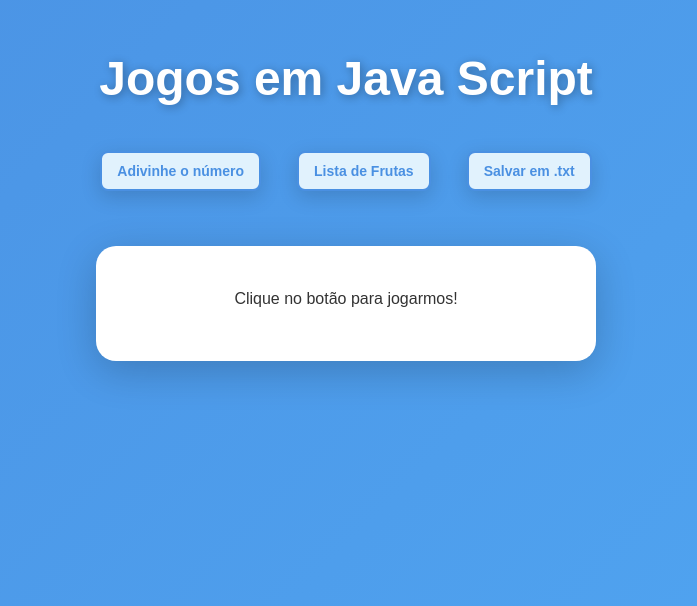
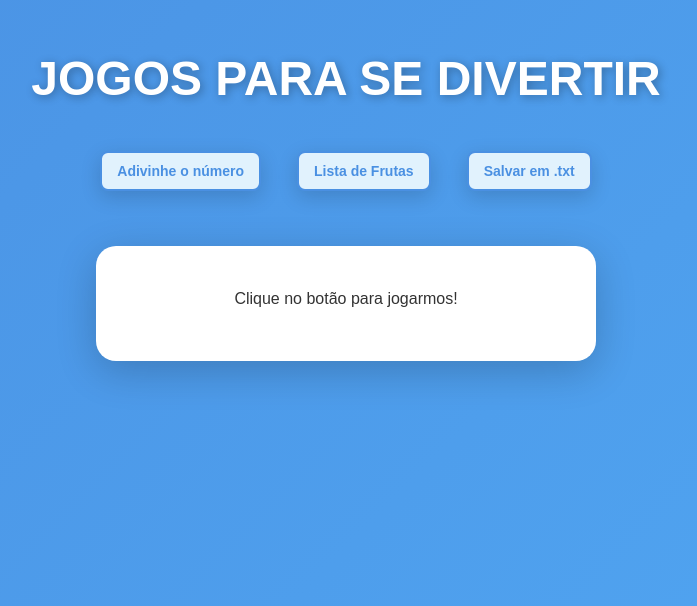
Before and after one commit to jooaaao35/TFINAL2, a plain HTML site: page index.html in a window 1280 px wide. Shown: the part 194-800 px from the top of the page, without its empty margins (294-991 px from the left). Drawn offline with Linux system fonts and the light colour scheme.

Commit message:
index.html

```diff
--- a/index.html
+++ b/index.html
@@ -8,7 +8,7 @@
   <script src="script.js" defer></script>
 </head>
 <body>
-  <h1>Jogos em Java Script</h1>
+  <h1>JOGOS PARA SE DIVERTIR</h1>
   <div class="botoes">
     <button onclick="jogo1()">Adivinhe o número</button>
     <button onclick="jogo2()">Lista de Frutas</button>
```
